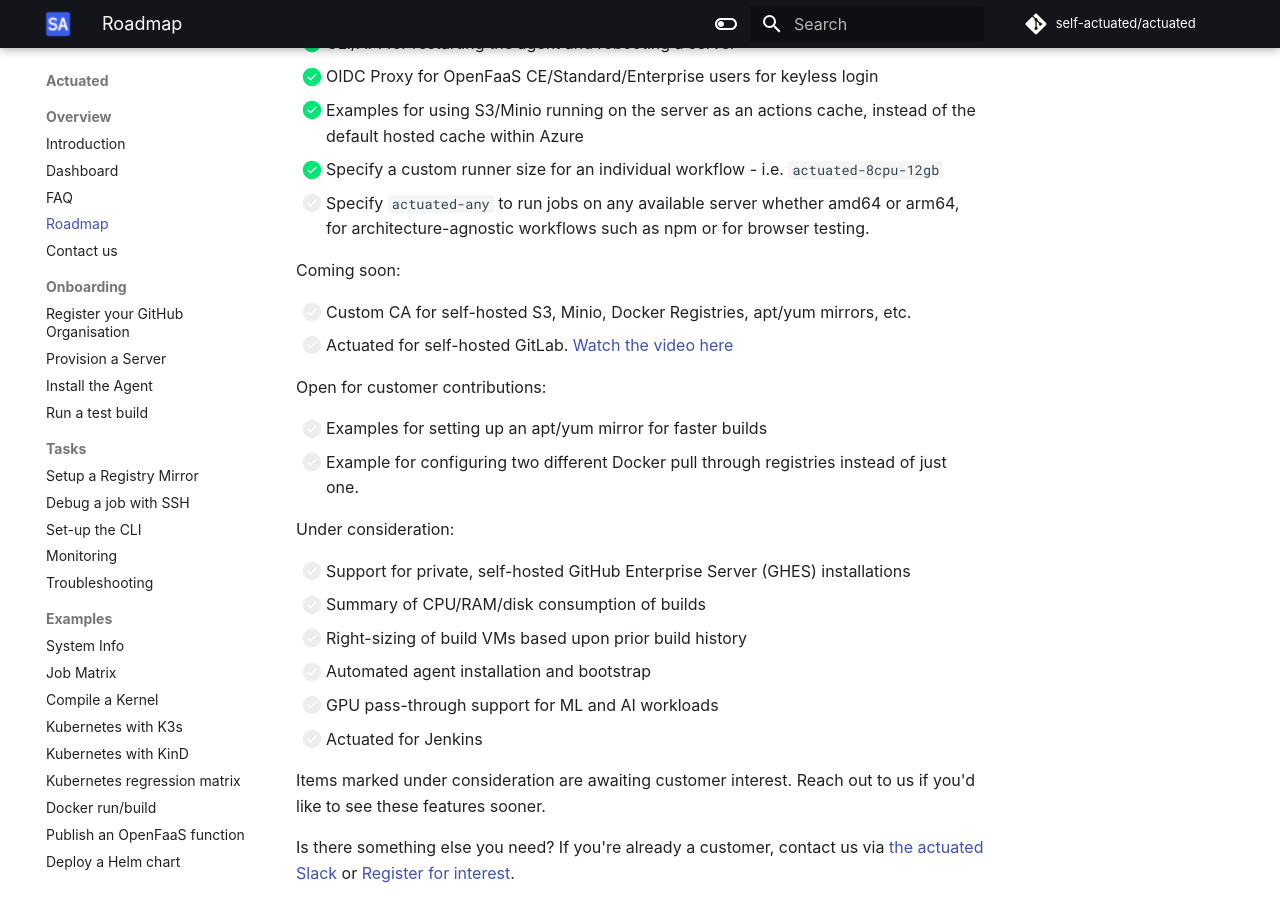
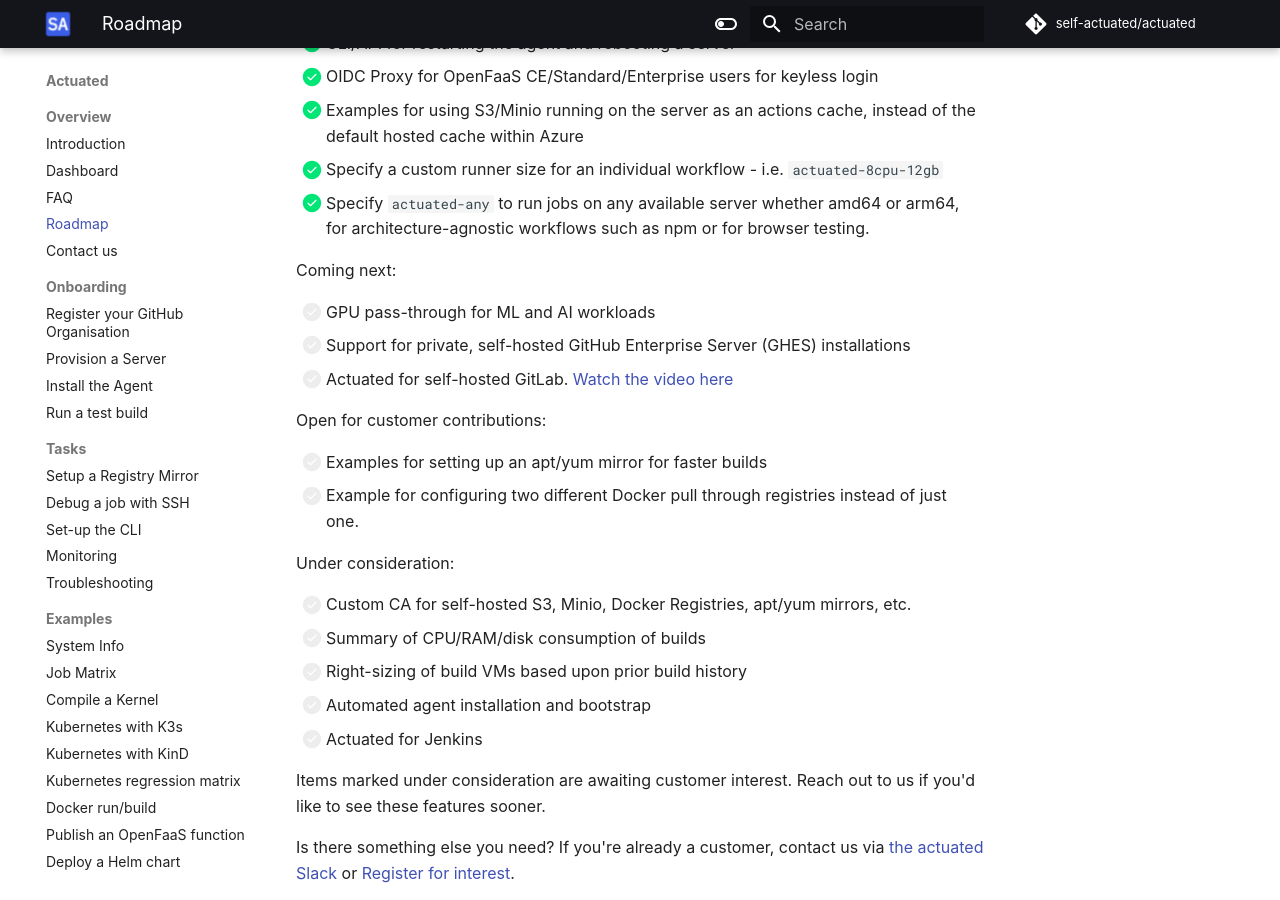
Before and after one commit to welteki/docs.actuated.dev, an MkDocs documentation site: the page built from docs/roadmap.md, in a window 1280 px wide and 900 px high, scrolled down 1459 px. Built offline with MkDocs 1.6.1 and Material for MkDocs 9.7.7, drawn with Linux system fonts in a browser that asks for light colours; some web fonts are replaced; some of the changed lines change nothing that is shown.

Commit message:
Move up AI/ML with GPU support
Signed-off-by: Alex Ellis (OpenFaaS Ltd) <alexellis2@gmail.com>

```diff
--- a/docs/roadmap.md
+++ b/docs/roadmap.md
@@ -43,11 +43,12 @@
 * [x] OIDC Proxy for OpenFaaS CE/Standard/Enterprise users for keyless login
 * [x] Examples for using S3/Minio running on the server as an actions cache, instead of the default hosted cache within Azure
 * [x] Specify a custom runner size for an individual workflow - i.e. `actuated-8cpu-12gb`
-* [ ] Specify `actuated-any` to run jobs on any available server whether amd64 or arm64, for architecture-agnostic workflows such as npm or for browser testing.
+* [x] Specify `actuated-any` to run jobs on any available server whether amd64 or arm64, for architecture-agnostic workflows such as npm or for browser testing.
 
-Coming soon:
+Coming next:
 
-* [ ] Custom CA for self-hosted S3, Minio, Docker Registries, apt/yum mirrors, etc.
+* [ ] GPU pass-through for ML and AI workloads
+* [ ] Support for private, self-hosted GitHub Enterprise Server (GHES) installations
 * [ ] Actuated for self-hosted GitLab. [Watch the video here](https://twitter.com/alexellisuk/status/1667130226327863298?s=20)
 
 Open for customer contributions:
@@ -57,11 +58,10 @@
 
 Under consideration:
 
-* [ ] Support for private, self-hosted GitHub Enterprise Server (GHES) installations
+* [ ] Custom CA for self-hosted S3, Minio, Docker Registries, apt/yum mirrors, etc.
 * [ ] Summary of CPU/RAM/disk consumption of builds
 * [ ] Right-sizing of build VMs based upon prior build history
 * [ ] Automated agent installation and bootstrap
-* [ ] GPU pass-through support for ML and AI workloads
 * [ ] Actuated for Jenkins
 
 Items marked under consideration are awaiting customer interest. Reach out to us if you'd like to see these features sooner.
```
